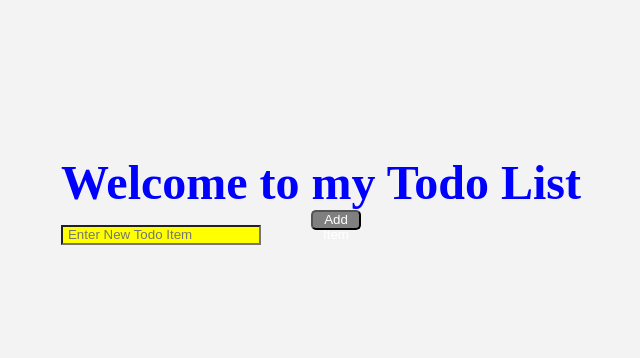
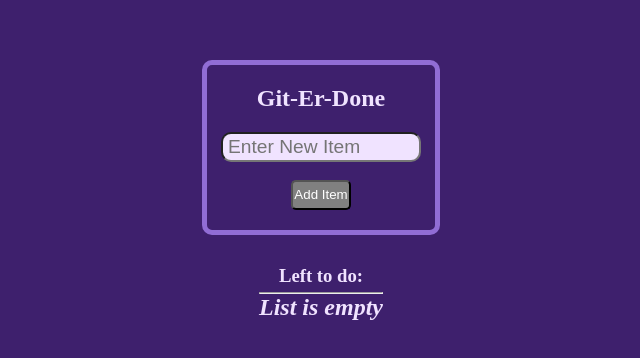
Before and after one commit to jonbascos/git-er-done, a React (Create React App) app: page / in a window 1280 px wide. Shown: the part 200-558 px from the top of the page, without its empty margins (319-959 px from the left). Built offline with nearby package versions, Linux system fonts and the light colour scheme.

Commit message:
Styling done but input field is not clearing after submit

```diff
--- a/src/App.css
+++ b/src/App.css
@@ -1,24 +1,46 @@
+.form-container,
+.list-container {
+	display: flex;
+	flex-direction: column;
+	justify-content: center;
+	align-items: center;
+	border: 5px solid #916dd5;
+	margin: 10px auto;
+	padding: 20px;
+	width: 95%;
+	border-radius: 10px;
+}
+
+.list-container {
+	border: none;
+}
+
+form {
+	display: flex;
+	flex-direction: column;
+	align-items: center;
+}
+
 li {
 	list-style: none;
 }
 
-main {
+input {
+	height: 30px;
+	width: 200px;
+	padding: 5px;
+	background-color: #f0e3ff;
+	font-size: 1.2em;
+	outline: none;
 	margin-top: 20px;
-	padding: 5px;
+	border-radius: 10px;
 }
 
-input {
-	height: 20px;
-	width: 200px;
-	padding: 5px;
-	background: yellow;
-	outline: none;
-}
-
-button {
-	width: 50px;
-	height: 20px;
-	margin-left: 50px;
+button,
+.buttonDisabled {
+	background-color: #916dd5;
+	width: 60px;
+	height: 30px;
 	background: gray;
 	border-radius: 5px;
 	color: white;
@@ -26,22 +48,25 @@ button {
 }
 
 .buttonDisabled {
-	width: 50px;
-	height: 20px;
-	margin-left: 50px;
-	background: gray;
-	border-radius: 5px;
-	color: white;
-	outline: none;
 	cursor: not-allowed;
 	pointer-events: none;
 }
 
 .todoItem {
+	background-color: #f0e3ff;
+	color: #3e206d;
+	font-size: 1.5em;
+	font-weight: bolder;
 	border: 1px solid black;
 	margin-top: 10px;
+	width: 200px;
 	padding: 5px;
 	text-align: center;
+}
+
+.todo-list-header {
+	text-align: center;
+	margin-bottom: 5px;
 }
 
 .deleteIcon {
--- a/src/App.js
+++ b/src/App.js
@@ -2,6 +2,7 @@ import React, { useState } from 'react';
 import './App.css';
 
 import TodoInput from './components/todoInput';
+import TodoList from './components/todoList';
 
 function App() {
 	const [todoList, setTodoList] = useState([]); //Todo List
@@ -23,7 +24,7 @@ function App() {
 		const list = [...todoList];
 		list.push(item);
 		setTodoList(list);
-
+		setNewItem('');
 		setButtonIcon(true);
 	}
 
@@ -32,21 +33,12 @@ function App() {
 		const newList = list.filter((item, i) => i !== id);
 
 		setTodoList(newList);
-		setNewItem('');
 	}
-
-	const todos = todoList.map((todo, id) => (
-		<li className='todoItem' key={id}>
-			{todo.value}
-			<span className='deleteIcon' onClick={() => deleteTodo(id)}>
-				{/* Have to pass in the id of the item you want to delete */}X
-			</span>
-		</li>
-	));
 
 	return (
 		<div>
-			<h1>Welcome to my Todo List</h1>
+			<div className='form-container'>
+				<h2>Git-Er-Done</h2>
 				<TodoInput
 					handleChange={handleChange}
 					handleClick={handleClick}
@@ -54,7 +46,10 @@ function App() {
 					todoList={todoList}
 					buttonDisabled={buttonIcon}
 				/>
-			<ul>{todos}</ul>
+			</div>
+			<section className='list-container'>
+				<TodoList todoList={todoList} deleteTodo={deleteTodo} />
+			</section>
 		</div>
 	);
 }
--- a/src/components/todoInput.js
+++ b/src/components/todoInput.js
@@ -7,11 +7,11 @@ function TodoInput(props) {
 				<input
 					type='text'
 					name={props.newItem}
-					placeholder='Enter New Todo Item'
+					placeholder='Enter New Item'
 					value={props.newItem.value}
 					onChange={props.handleChange}
 				/>
-
+				<br />
 				<button
 					className={
 						props.buttonDisabled ? 'buttonDisabled' : 'button'
--- a/src/components/todoList.js
+++ b/src/components/todoList.js
@@ -1,6 +1,27 @@
 import React from 'react';
 
 function TodoList(props) {
-	return <div></div>;
+	const todos = props.todoList.map((todo, id) => (
+		<li className='todoItem' key={id} onClick={() => props.deleteTodo(id)}>
+			{todo.value}
+			<span className='deleteIcon' onClick={() => props.deleteTodo(id)}>
+				{/* Have to pass in the id of the item you want to delete */}X
+			</span>
+		</li>
+	));
+
+	return (
+		<div>
+			<h3 className='todo-list-header'>Left to do:</h3>
+			<hr />
+			{props.todoList.length > 0 ? (
+				<ul>{todos}</ul>
+			) : (
+				<h2>
+					<em>List is empty</em>
+				</h2>
+			)}
+		</div>
+	);
 }
 export default TodoList;
--- a/src/index.css
+++ b/src/index.css
@@ -5,11 +5,10 @@
 }
 
 body {
+	background-color: #3e206d;
+	color: #f0e3ff;
 	display: flex;
 	justify-content: center;
 	align-items: center;
 	height: 100vh;
-	background-color: #f3f3f3;
-	color: blue;
-	font-size: 1.5em;
 }
```
Lines whose indentation alone changed are shown as unchanged.
